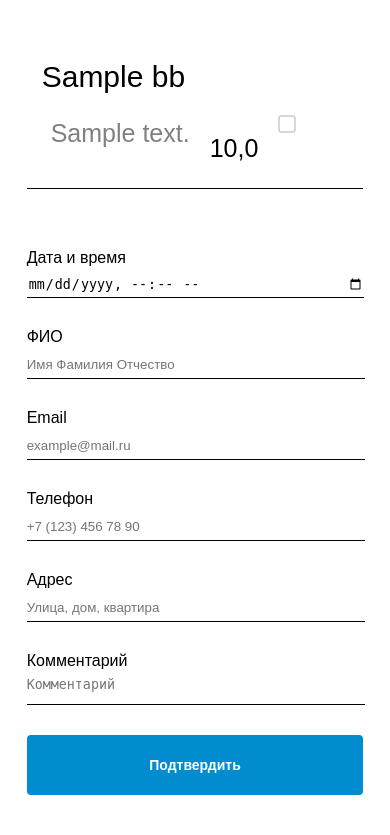
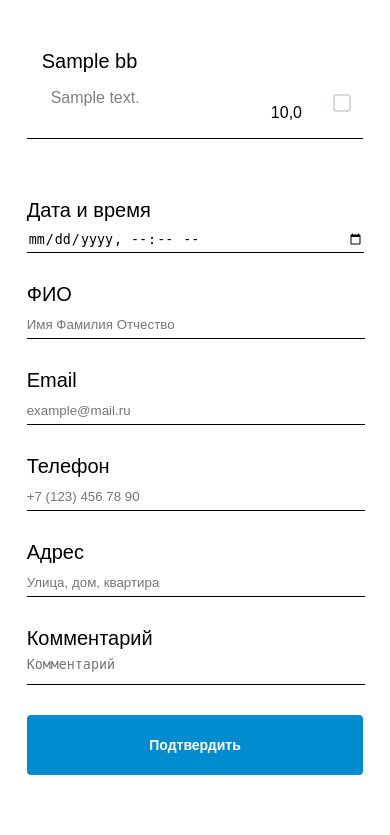
Before and after one commit to Alexey-shishkin4/cleaning-site, a Django app: page /order/ in a window 390 px wide. Shown: the part 64-899 px from the top of the page. After the commit the page ends 839 px from the top, so only its background shows below. Run offline with Django 5.2, Linux system fonts and the light colour scheme; tables that the repository leaves empty hold one stand-in row (values such as "Sample post"); some libraries are stand-ins or nearby versions.

Commit message:
fix templates

```diff
--- a/djangoProject122/templates/order.html
+++ b/djangoProject122/templates/order.html
@@ -129,14 +129,18 @@
             font-size: 16px;
         }
         @media screen and (max-width: 991px) {
+
             .el-title {
-                font-size: 30px;
+                font-size: 20px;
             }
             .el-content {
-                font-size: 25px;
+                width: 70%;
+                font-size: 16px;
             }
             .el-price {
-                font-size: 25px;
+                text-align: center;
+                width: 20%;
+                font-size: 16px;
             }
             .form-input {
                 width: 90%;
@@ -156,6 +160,9 @@
             .checkbox-wrapper-43 {
                 width: 5%;
                 height: 5%;
+            }
+            .form-p {
+                font-size: 20px;
             }
         }
     </style>
```
Also changed, not shown: djangoProject122/templates/index.html (+17 -2 lines).
